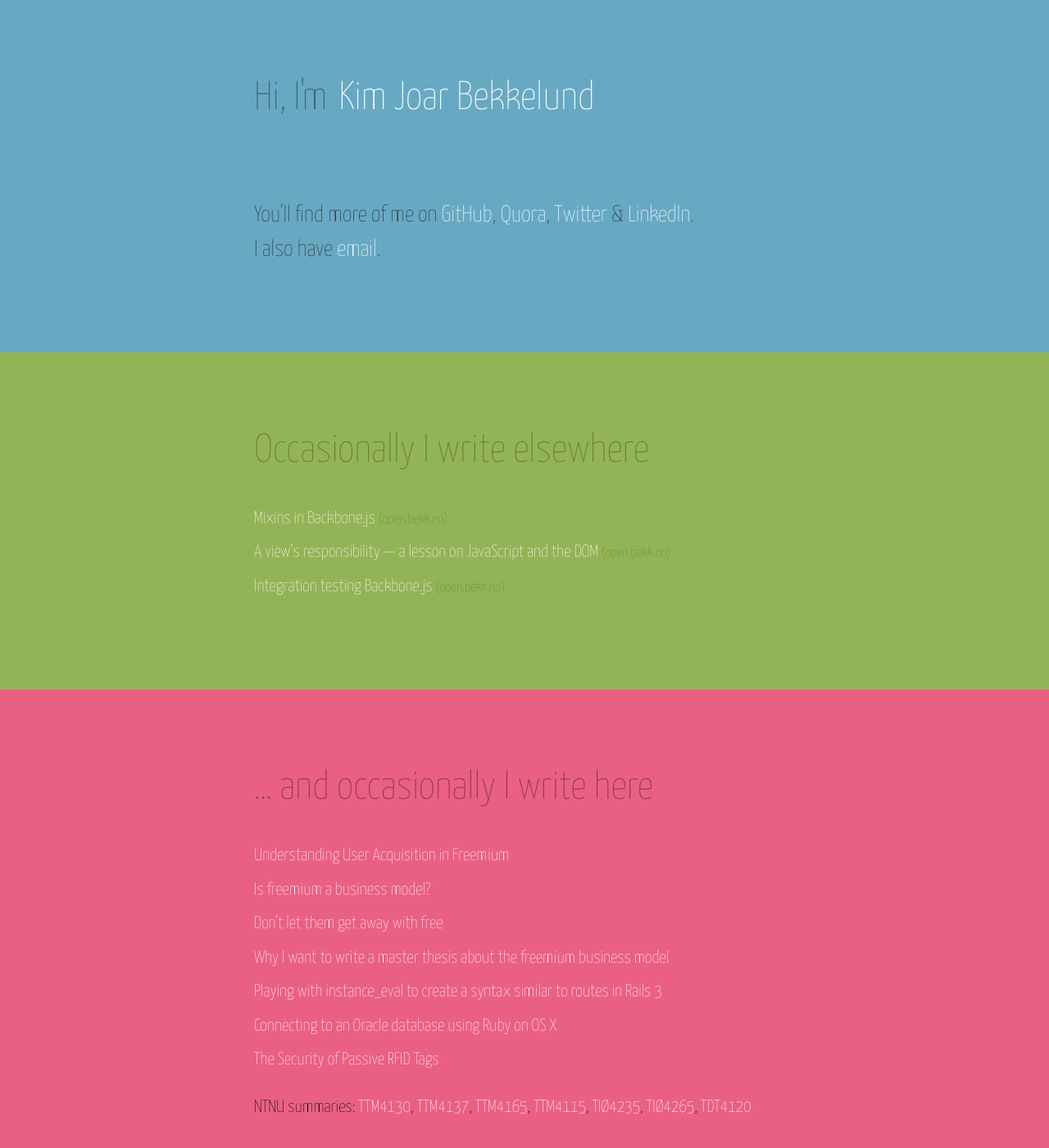
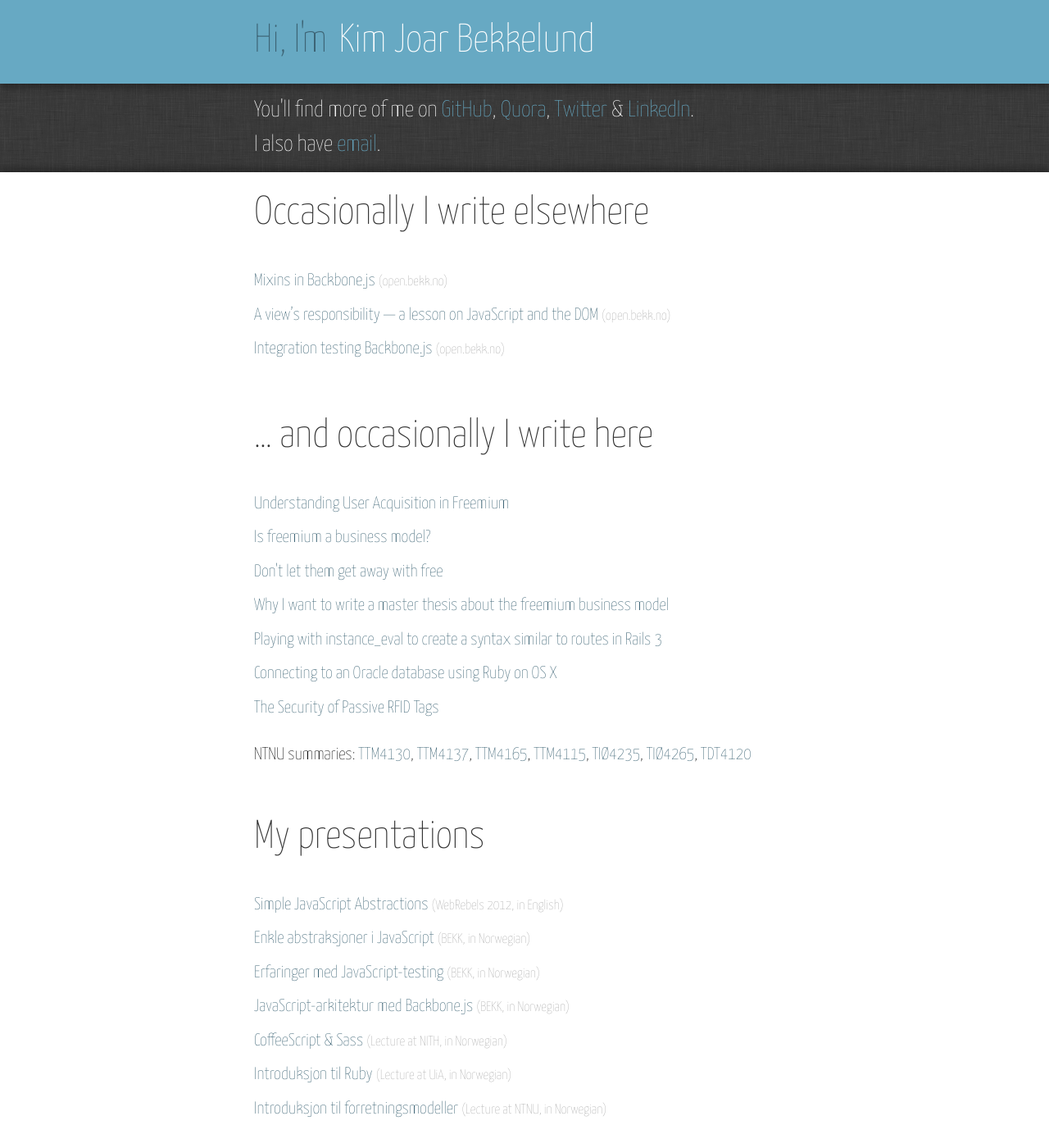
Before and after one commit to kimjoar/kimjoar.net, a Jekyll site: the page built from index.html, in a window 1280 px wide and 1400 px high. Shown: the whole window at 82% size. Built offline with Jekyll 4.4.1, drawn with Linux system fonts in a browser that asks for light colours.

Commit message:
Updated design

```diff
--- a/css/style.css
+++ b/css/style.css
@@ -1,4 +1,4 @@
-body { color: #000; font: 14px/1.5 "palatino", "times new roman"; }
+body { color: #000; font: 14px/1.5 "palatino", "times new roman"; position: relative; }
 
 h1 { font-family: 'Yanone Kaffeesatz', sans-serif; font-weight: 200; font-size: 3.5em; }
 h2 { font-family: 'Yanone Kaffeesatz', sans-serif; font-weight: 200; color: #333; font-size: 3.5em; margin-bottom: 0.5em; }
@@ -13,27 +13,32 @@ ol { list-style: decimal; margin-bottom: 1.5em; }
 ol li { border-bottom: 1px solid #eee; padding-bottom: 0.5em; margin-bottom: 0.5em; }
 ol li:last-child { border-bottom: 0; padding-bottom: 0; margin-bottom: 0; }
 
-#header { background-color: #67A9C3; padding-top: 6em; padding-bottom: 6em; }
+#header { background-color: #67A9C3; padding-top: 1em; padding-bottom: 1em;
+-webkit-box-shadow: 0 5px 8px rgba(0,0,0,0.3);
+   -moz-box-shadow: 0 5px 8px rgba(0,0,0,0.3);
+        box-shadow: 0 5px 8px rgba(0,0,0,0.3);
+position: fixed;
+top: 0;
+z-index: 100;
+width: 100%;
+}
 #header h1 { color: #3D6475; }
 
-#post { padding-top: 4em; }
-#post a { color: #67A9C3; }
+#post { position: absolute; z-index: 2; top: 100px; width: 100%; padding-top: 1em; }
 
-.more { background-color: #67A9C3; padding-top: 0; padding-bottom: 6em; }
-.more p { font-size: 2em; color: #353535; font-weight: 200; font-family: 'Yanone Kaffeesatz', sans-serif; }
+.more { background: url("/images/low_contrast_linen.png") repeat fixed; padding-top: 1em; padding-bottom: 1em; border-bottom: 1px solid #fff; position: fixed; top: 100px; width: 100%; }
+.more p { font-size: 2em; color: #fff; font-weight: 200; font-family: 'Yanone Kaffeesatz', sans-serif; margin: 0; }
+.more a { color: #67A9C3;}
 
-.elsewhere { background-color: #92B456; padding-top: 6em; padding-bottom: 6em; }
-.elsewhere h2 { color: #6A832F; }
-.elsewhere ul li small { color: #6A832F; }
-.elsewhere .quiet { color: #6A832F; }
+.wrapper { background-color: #fff; position: absolute; z-index: 2; top: 210px; width: 100%;
+-webkit-box-shadow: 0 -5px 8px rgba(0,0,0,0.3);
+   -moz-box-shadow: 0 -5px 8px rgba(0,0,0,0.3);
+        box-shadow: 0 -5px 8px rgba(0,0,0,0.3);
+}
 
-.here { background-color: #EA6084; padding-top: 6em; padding-bottom: 6em; }
-.here h2 { color: #933A58; }
-.here ul li small { color: #933A58; }
-.here .quiet { color: #933A58; }
-
-.presentations { padding-top: 6em; padding-bottom: 6em; }
-.presentations a { color: #353535; }
+.elsewhere { padding-top: 1em; padding-bottom: 1em; }
+.here { padding-top: 1em; padding-bottom: 1em; }
+.presentations { padding-top: 1em; padding-bottom: 1em; }
 
 .elsewhere li, .here li, .presentations li,
 .elsewhere p,  .here p,  .presentations p {
@@ -47,7 +52,7 @@ ol li:last-child { border-bottom: 0; padding-bottom: 0; margin-bottom: 0; }
 ul.posts { list-style: none; }
 ul.posts li { margin-left: 0; }
 
-a { color: #fff; text-decoration: none; }
+a { color: #3D6475; text-decoration: none; }
 
 sup { font-size: 0.7em; vertical-align: top; }
 .divide { font-family: 'Yanone Kaffeesatz', sans-serif; font-size: 4em; padding: 0.5em; color: #ccc; text-align: center; }
--- a/index.html
+++ b/index.html
@@ -16,6 +16,7 @@ title: Kim Joar Bekkelund
   </div>
 </div>
 
+<div class="wrapper">
   <div class="elsewhere">
     <div class="content">
       <h2>Occasionally I write elsewhere</h2>
@@ -65,3 +66,4 @@ title: Kim Joar Bekkelund
       </ul>
     </div>
   </div>
+</div>
```
Also changed, not shown: images/low_contrast_linen.png (added). Lines whose indentation alone changed are shown as unchanged.
